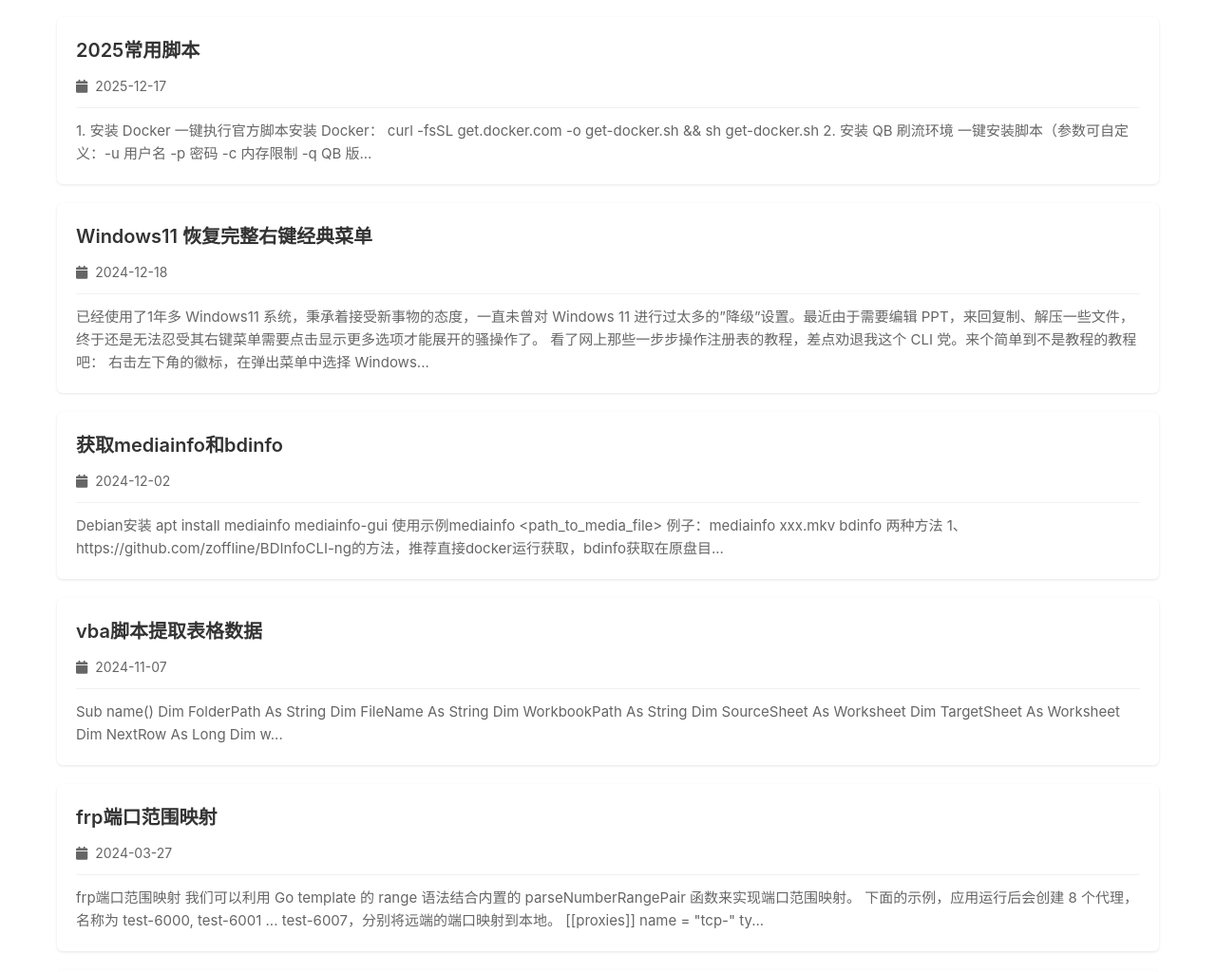
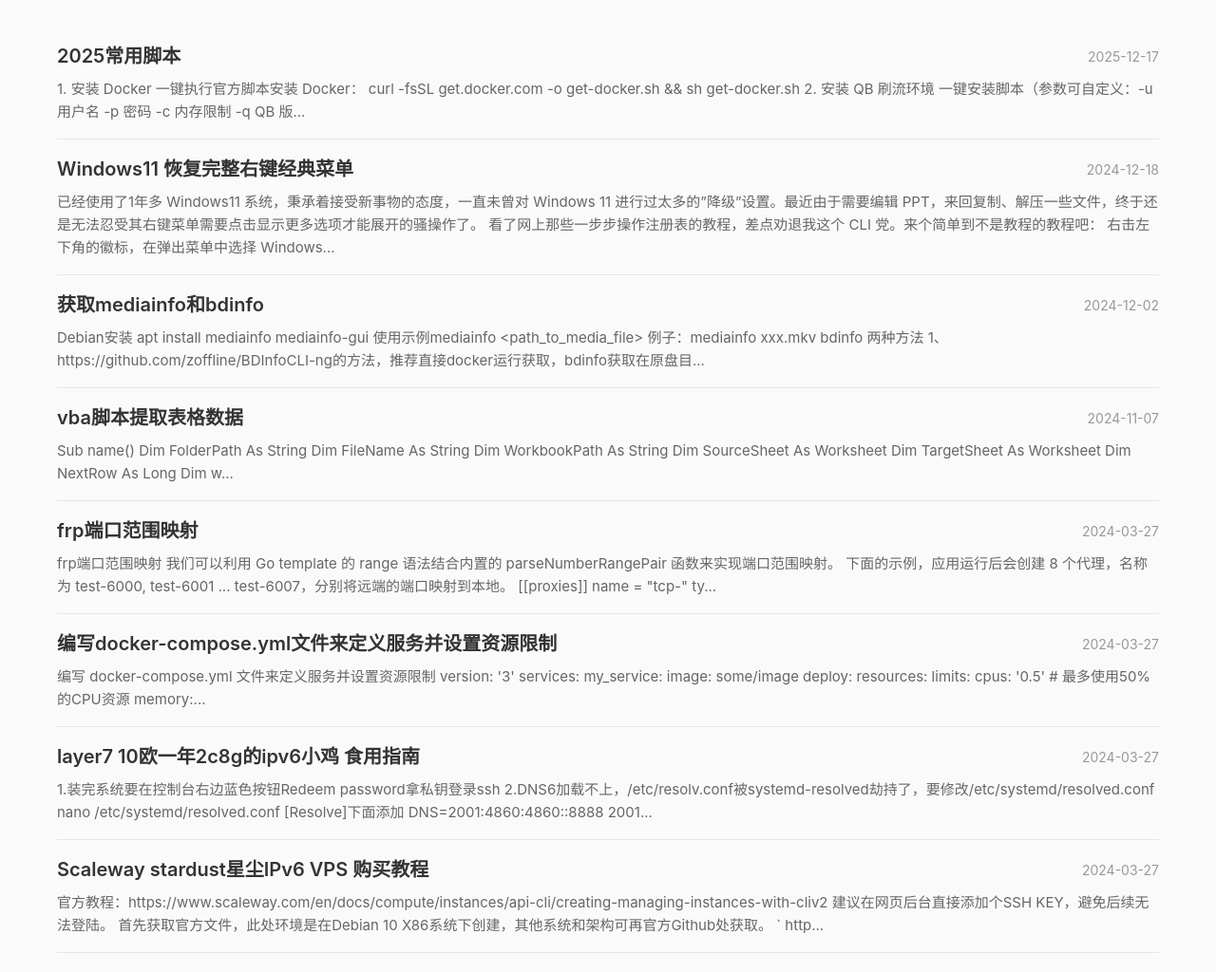
Before and after one commit to kryo0o/kryo0o.github.io, a Jekyll site: the page built from index.html, in a window 1280 px wide and 1400 px high. Shown: the part 376-1400 px from the top of the window at 95% size. Built offline with Jekyll 4.4.1, drawn with Linux system fonts in a browser that asks for light colours; nearby versions of some CDN libraries; the list of posts is cut into pages by our own code; some of the changed text lies outside the part shown.

Commit message:
文章日期右对齐+无框布局+页码分页

```diff
--- a/_config.yml
+++ b/_config.yml
@@ -13,8 +13,8 @@
 safe: true
 lsi: false
 
-# 分页
-paginate: 10
+# 分页（必须保留，页码依赖此配置）
+paginate: 8
 paginate_path: "/page/:num/"
 
 # 仅保留必要插件
--- a/_layouts/default.html
+++ b/_layouts/default.html
@@ -7,16 +7,17 @@
   <script src="https://cdn.tailwindcss.com"></script>
   <link rel="stylesheet" href="https://cdnjs.cloudflare.com/ajax/libs/font-awesome/6.4.0/css/all.min.css">
   <style>
-    /* ========== 全局布局：仅保留标题，移除导航 ========== */
+    /* ========== 全局布局 ========== */
     body {
       margin: 0;
       padding: 0;
       font-family: -apple-system, BlinkMacSystemFont, "Segoe UI", Roboto, Helvetica, Arial, sans-serif;
+      background-color: #fafafa;
     }
     .header-wrapper {
       width: 100%;
       background: #fff;
-      box-shadow: 0 1px 2px rgba(0,0,0,0.1);
+      box-shadow: 0 1px 2px rgba(0,0,0,0.05);
       padding: 12px 0;
       position: sticky;
       top: 0;
@@ -80,9 +80,9 @@
       width: 22px !important;
       height: 22px !important;
       border-radius: 4px !important;
-      background: #d9d9d9 !important; /* 浅灰色 */
+      background: #d9d9d9 !important;
       border: none !important;
-      color: #666 !important; /* 灰色文字 */
+      color: #666 !important;
       cursor: pointer !important;
       display: flex !important;
       align-items: center !important;
@@ -94,10 +94,10 @@
     }
     .copy-btn:hover {
       opacity: 1 !important;
-      background: #bfbfbf !important; /* hover浅灰加深 */
+      background: #bfbfbf !important;
     }
     .copy-btn.copied {
-      background: #52c41a !important; /* 复制成功仍为绿色 */
+      background: #52c41a !important;
       color: #fff !important;
     }
 
@@ -113,7 +113,7 @@
       color: white;
       text-shadow: 0 2px 4px rgba(0,0,0,0.6);
       border-radius: 8px;
-      margin-bottom: 20px;
+      margin-bottom: 30px;
     }
     .banner-content {
       text-align: center;
@@ -128,18 +128,23 @@
       margin: 0;
     }
 
-    /* ========== 文章列表样式 ========== */
+    /* ========== 文章列表样式（核心修改） ========== */
+    /* 文章项：无框，日期右对齐 */
     .post-item {
-      background: #fff;
-      border-radius: 6px;
-      box-shadow: 0 1px 3px rgba(0,0,0,0.1);
-      padding: 20px;
-      margin-bottom: 20px;
+      padding: 16px 0;
+      border-bottom: 1px solid #e5e6eb; /* 浅色分隔线 */
+    }
+    /* 文章标题+日期行：flex布局，日期右对齐 */
+    .post-header {
+      display: flex;
+      justify-content: space-between;
+      align-items: center;
+      margin-bottom: 8px;
     }
     .post-title {
       font-size: 20px;
       font-weight: 600;
-      margin: 0 0 12px 0;
+      margin: 0;
     }
     .post-title a {
       color: #333;
@@ -148,22 +153,50 @@
     .post-title a:hover {
       color: #4096ff;
     }
-    .post-meta {
+    .post-date {
       font-size: 14px;
-      color: #666;
-      margin-bottom: 12px;
-      padding-bottom: 12px;
-      border-bottom: 1px solid #f1f1f1;
+      color: #999;
+      margin: 0;
     }
     .post-excerpt {
       font-size: 15px;
       color: #666;
       line-height: 1.6;
+      margin: 0;
+    }
+
+    /* ========== 页码分页样式 ========== */
+    .pagination {
+      display: flex;
+      justify-content: center;
+      gap: 8px;
+      margin-top: 40px;
+      padding: 20px 0;
+    }
+    .page-number {
+      display: inline-block;
+      padding: 8px 16px;
+      border: 1px solid #e5e6eb;
+      border-radius: 4px;
+      color: #666;
+      text-decoration: none;
+      font-size: 14px;
+      transition: all 0.2s;
+    }
+    .page-number:hover {
+      border-color: #d9d9d9;
+      background-color: #f5f5f5;
+    }
+    .page-number.current {
+      background-color: #d9d9d9;
+      color: #666;
+      border-color: #d9d9d9;
+      font-weight: 600;
     }
   </style>
 </head>
 <body>
-  <!-- 头部：仅保留标题，移除导航按钮 -->
+  <!-- 头部：仅保留标题 -->
   <div class="header-wrapper">
     <div class="header-inner">
       <a href="{{ '/' | relative_url }}" class="site-title">
--- a/index.html
+++ b/index.html
@@ -11,37 +11,45 @@
   </div>
 </div>
 
-<!-- 文章列表（移除所有标签相关代码） -->
+<!-- 文章列表 -->
 <div class="post-list">
   {% if paginator.posts.size > 0 %}
     {% for post in paginator.posts %}
       <div class="post-item">
-        <h2 class="post-title">
-          <a href="{{ post.url | relative_url }}">{{ post.title }}</a>
-        </h2>
-        <div class="post-meta">
-          <span><i class="fa-solid fa-calendar mr-1"></i> {{ post.date | date: "%Y-%m-%d" }}</span>
+        <!-- 文章标题+日期（日期右对齐） -->
+        <div class="post-header">
+          <h2 class="post-title">
+            <a href="{{ post.url | relative_url }}">{{ post.title }}</a>
+          </h2>
+          <p class="post-date">{{ post.date | date: "%Y-%m-%d" }}</p>
         </div>
-        <div class="post-excerpt">
+        <!-- 文章简介 -->
+        <p class="post-excerpt">
           {{ post.content | strip_html | truncate: 200, "..." }}
-        </div>
+        </p>
       </div>
     {% endfor %}
   {% else %}
     <div class="post-item text-center">
-      <i class="fa-solid fa-file-alt text-4xl mb-4" style="color: #ccc;"></i>
-      <p style="color: #666;">暂无文章</p>
+      <p style="color: #999; font-size: 16px;">暂无文章</p>
     </div>
   {% endif %}
 </div>
 
-<!-- 分页 -->
-<div style="display: flex; justify-content: center; gap: 8px; margin-top: 20px;">
-  {% if paginator.previous_page %}
-    <a href="{{ paginator.previous_page_path | relative_url }}" style="padding: 8px 16px; border: 1px solid #e5e6eb; border-radius: 4px; color: #333; text-decoration: none;">上一页</a>
-  {% endif %}
-  <span style="padding: 8px 16px; border: 1px solid #d9d9d9; background: #d9d9d9; color: #666; border-radius: 4px;">{{ paginator.page }}</span>
-  {% if paginator.next_page %}
-    <a href="{{ paginator.next_page_path | relative_url }}" style="padding: 8px 16px; border: 1px solid #e5e6eb; border-radius: 4px; color: #333; text-decoration: none;">下一页</a>
-  {% endif %}
-</div>
+<!-- 页码分页（核心：无上下页，仅显示页码） -->
+{% if paginator.total_pages > 1 %}
+  <div class="pagination">
+    {% for page in (1..paginator.total_pages) %}
+      {% if page == paginator.page %}
+        <!-- 当前页高亮 -->
+        <span class="page-number current">{{ page }}</span>
+      {% elsif page == 1 %}
+        <!-- 第一页直接跳转首页 -->
+        <a href="{{ '/' | relative_url }}" class="page-number">{{ page }}</a>
+      {% else %}
+        <!-- 其他页码跳转对应页 -->
+        <a href="{{ site.paginate_path | replace: ':num', page | relative_url }}" class="page-number">{{ page }}</a>
+      {% endif %}
+    {% endfor %}
+  </div>
+{% endif %}
```
Also changed, not shown: other parts of _layouts/default.html (+2 -3 lines).
